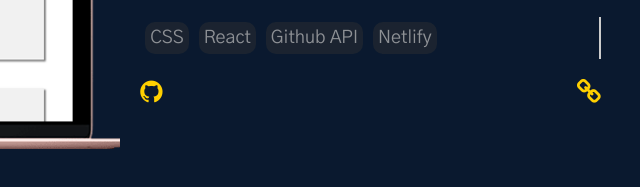
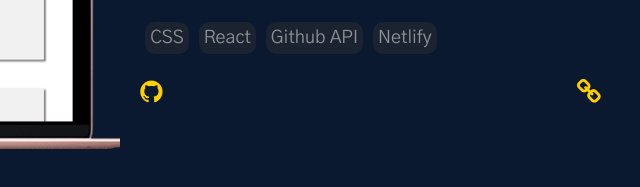
Before and after one commit to dinakajoy/portfolio-v1, a website: page public/projects.html in a window 1280 px wide. Shown: the part 326-513 px from the top of the page, 635-1275 px from the left. Drawn offline with Linux system fonts and the light colour scheme.

```diff
--- a/public/css/styles.css
+++ b/public/css/styles.css
@@ -206,7 +206,7 @@
   margin: 50px auto;
   grid-gap: 10px;
 }
-.tools {
+.skill .tools {
   border-right: 2px solid #ccc;
 }
 #skills .fa {
```
